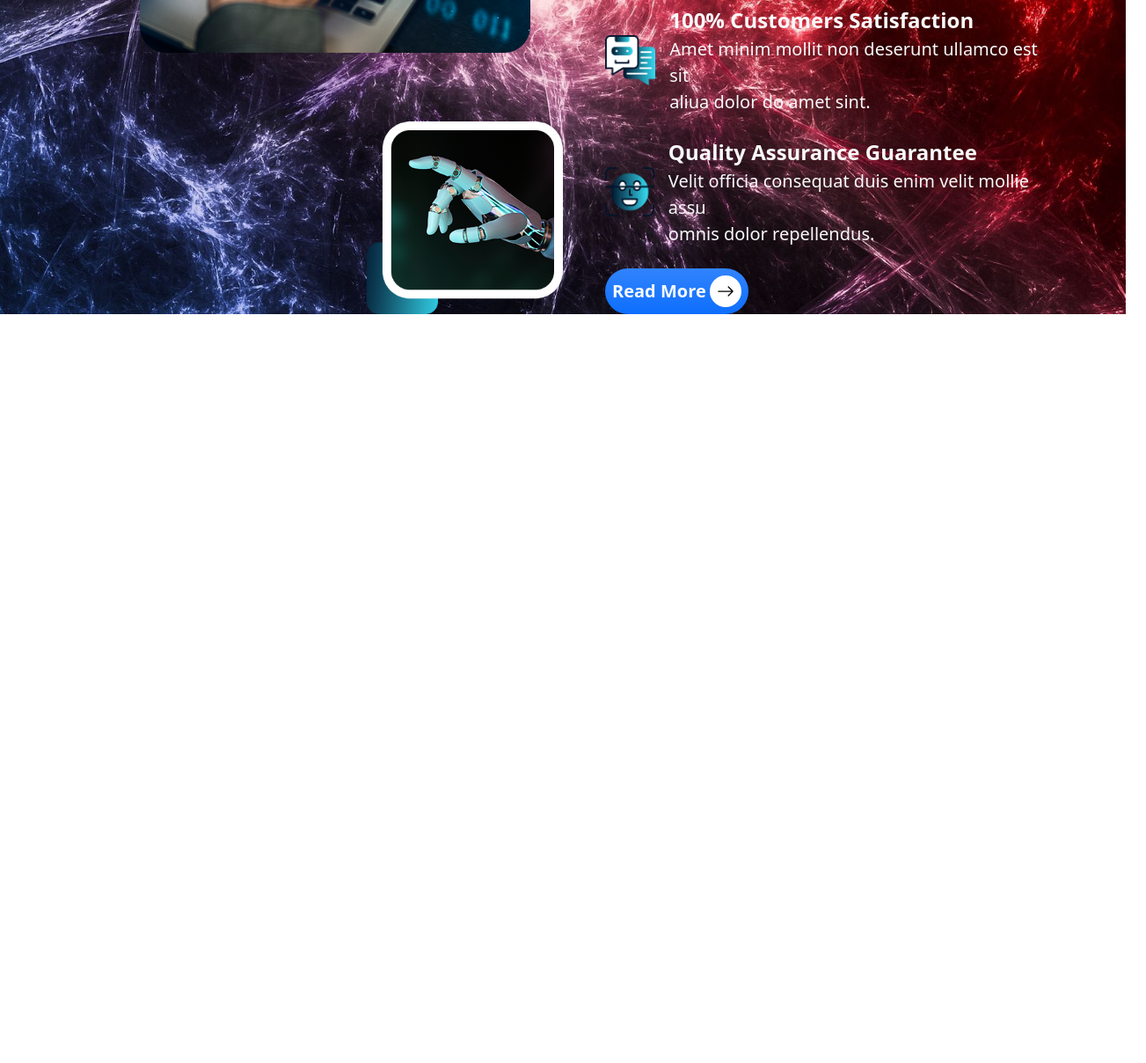
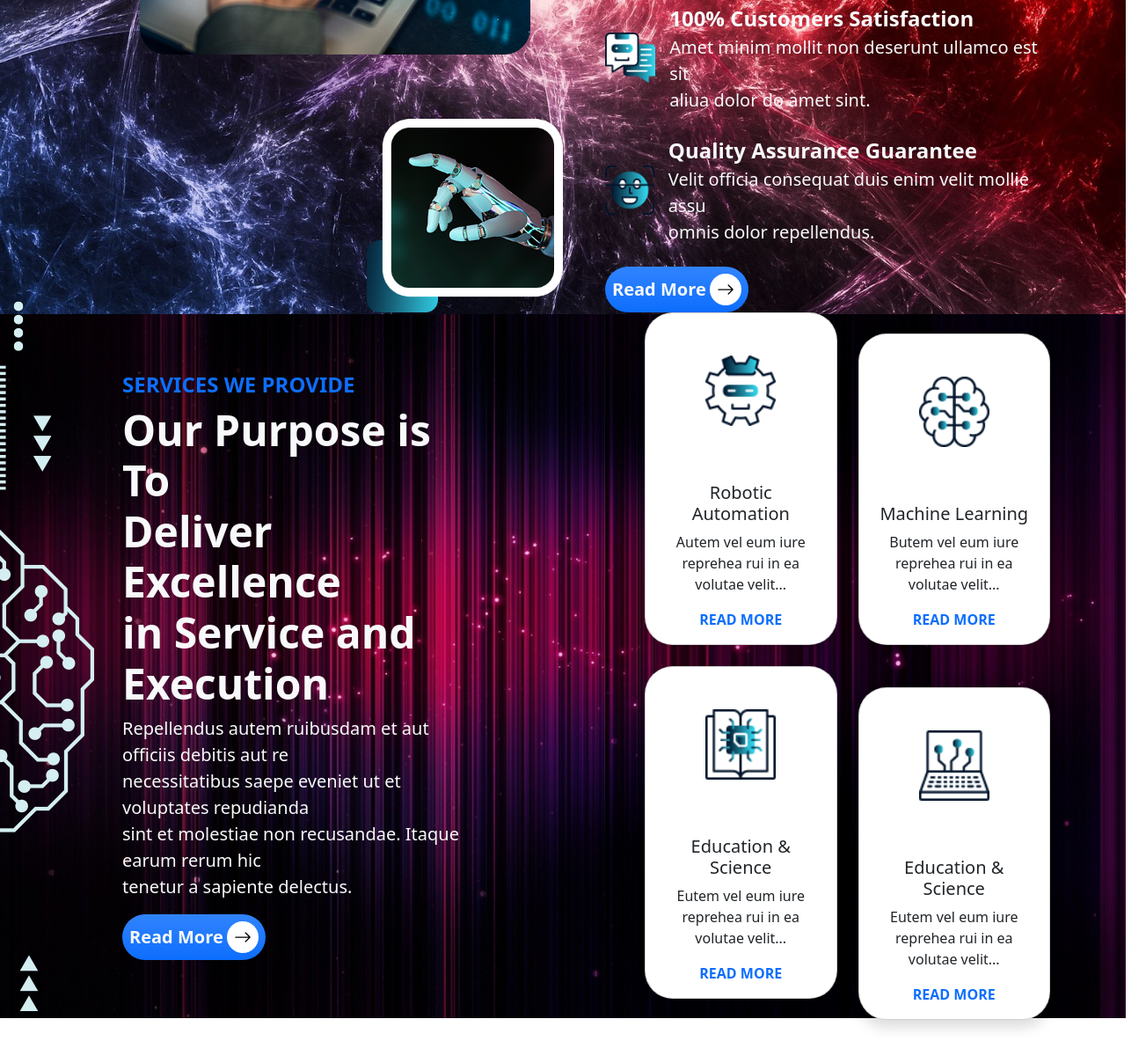
Before and after one commit to tearz1807/Bootstrap-Tema-Code, a plain HTML site: page index.html in a window 1280 px wide. Shown: the part 1383-2591 px from the top of the page at 88% size, 1303 px wide, since content can reach past the window. Before the commit the page ends 1740 px from the top, so only its background shows below. Drawn offline with nearby package versions, Linux system fonts and the light colour scheme.

Commit message:
Сделал третью страницу

```diff
--- a/index.html
+++ b/index.html
@@ -75,7 +75,7 @@
                         <img src="wsx.png" alt="картинка" class="img-fluid position-absolute" style="bottom: 0; right: 0; width: 40%; height: auto;">
                     </div>
                     <div class="col-md-6 text-start ps-5">
-                        <h2 class="fw-bold fs-3 text-light">ABOUT US</h2>
+                        <h2 class="fw-bold fs-4 text-primary">ABOUT US</h2>
                         <h3 class="fw-bold display-5 text-light">Empowering People <br> By Keeping Them Well</h3>
                         <p class="fw-normal fs-5 text-light">
                             Repellendus autem ruibusdam et aut officiis debitis aut re <br> necessitatibus saepe eveniet ut et voluptates repudianda <br> sint et molestiae non recusandae. Itaque earum rerum hic <br> tenetur a sapiente delectus.
@@ -111,6 +111,78 @@
             </div>
         </div>
 
-        <script src="https://cdn.jsdelivr.net/npm/bootstrap@5.3.3/dist/js/bootstrap.bundle.min.js"></script>
+        <div class="position-relative" style="background-image: url('l.jpg'); background-repeat: no-repeat; background-position: center; background-size: cover; min-height: 100vh;">
+            <div class="container d-flex align-items-center justify-content-center" style="height: 100vh; position: relative;">
+                <img class="position-absolute mt-4" src="k.png" alt="картинка" style="left: -370px;">
+                <div class="col-md-6 text-start" style="padding-left: 150px;">
+                    <h2 class="fw-bold fs-4 text-primary">SERVICES WE PROVIDE</h2>
+                    <h3 class="fw-bold display-5 text-light">Our Purpose is To <br> Deliver Excellence <br> in Service and <br> Execution</h3>
+                    <p class="fw-normal fs-5 text-light">Repellendus autem ruibusdam et aut officiis debitis aut re <br> necessitatibus saepe eveniet ut et voluptates repudianda <br> sint et molestiae non recusandae. Itaque earum rerum hic <br> tenetur a sapiente delectus.</p>
+
+                    <div class="d-flex flex-row justify-content-start mt-3">
+                        <a class="text-decoration-none text-light fs-5 fw-bold bg-primary bg-gradient rounded-pill p-2 d-flex align-items-center me-2" href="#">
+                            Read More
+                            <span class="bg-white rounded-circle d-flex justify-content-center align-items-center ms-1 bg-light" style="width: 36px; height: 36px;">
+                                <img src="arrow-right.svg" alt="Logo" width="20" height="20">
+                            </span>
+                        </a>
+                    </div>
+                </div>
+
+                <div class="col-md-6 offset-md-2">
+                    <div class="row g-4">
+                        <div class="col-md-5">
+                            <div class="card text-center rounded-5 shadow">
+                                <div class="p-5">
+                                    <img src="card1.png" class="card-img-top mx-auto" alt="Card 1" style="width: 80px; height: 80px;">
+                                </div>
+                                <div class="card-body">
+                                    <h5 class="card-title">Robotic Automation</h5>
+                                    <p class="card-text">Autem vel eum iure reprehea rui in ea volutae velit...</p>
+                                    <a href="#" class="text-primary text-decoration-none fw-bold">READ MORE</a>
+                                </div>
+                            </div>
+                        </div>
+                        <div class="col-md-5 mt-5">
+                            <div class="card text-center rounded-5 shadow">
+                                <div class="p-5">
+                                    <img src="card2.png" class="card-img-top mx-auto" alt="Card 2" style="width: 80px; height: 80px;">
+                                </div>
+                                <div class="card-body">
+                                    <h5 class="card-title">Machine Learning</h5>
+                                    <p class="card-text">Butem vel eum iure reprehea rui in ea volutae velit...</p>
+                                    <a href="#" class="text-primary text-decoration-none fw-bold">READ MORE</a>
+                                </div>
+                            </div>
+                        </div>
+                        <div class="col-md-5">
+                            <div class="card text-center rounded-5 shadow">
+                                <div class="p-5">
+                                    <img src="card3.png" class="card-img-top mx-auto" alt="Card 3" style="width: 80px; height: 80px;">
+                                </div>
+                                <div class="card-body">
+                                    <h5 class="card-title">Education & Science</h5>
+                                    <p class="card-text">Eutem vel eum iure reprehea rui in ea volutae velit...</p>
+                                    <a href="#" class="text-primary text-decoration-none fw-bold">READ MORE</a>
+                                </div>
+                            </div>
+                        </div>
+                        <div class="col-md-5 mt-5">
+                            <div class="card text-center rounded-5 shadow">
+                                <div class="p-5">
+                                    <img src="card4.png" class="card-img-top mx-auto" alt="Card 4" style="width: 80px; height: 80px;">
+                                </div>
+                                <div class="card-body">
+                                    <h5 class="card-title">Education & Science</h5>
+                                    <p class="card-text">Eutem vel eum iure reprehea rui in ea volutae velit...</p>
+                                    <a href="#" class="text-primary text-decoration-none fw-bold">READ MORE</a>
+                                </div>
+                            </div>
+                        </div>
+                    </div>
+                </div>
+            </div>
+        </div>
+<script src="https://cdn.jsdelivr.net/npm/bootstrap@5.3.3/dist/js/bootstrap.bundle.min.js"></script>
 </body>
 </html>
```
Also changed, not shown: card1.png (added), card2.png (added), card3.png (added), card4.png (added), k.png (added), l.jpg (added).
